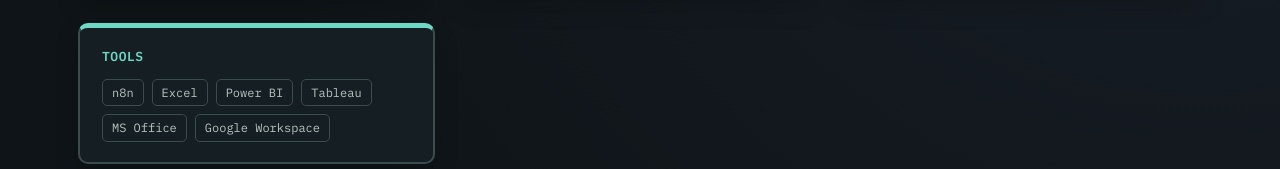
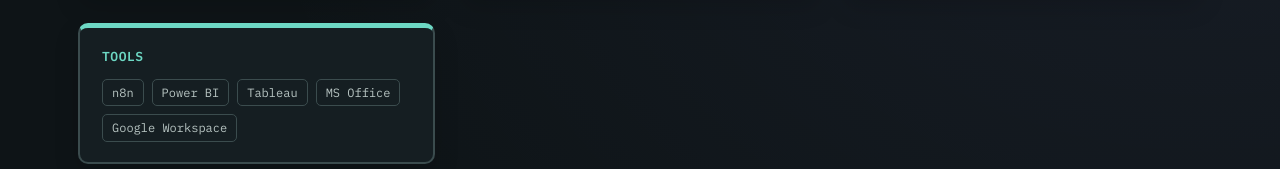
Before and after one commit to PiyushVerma2026/PORTFOLIO, a website: page index.html in a window 1280 px wide. Shown: the part 3447-3616 px from the top of the page. Drawn offline with Linux system fonts and the light colour scheme.

Commit message:
Update index.html

```diff
--- a/index.html
+++ b/index.html
@@ -1116,7 +1116,7 @@
         <div class="skill-card reveal">
           <h3>Tools</h3>
           <div class="tag-row">
-            <span class="tag">n8n</span><span class="tag">Excel</span><span class="tag">Power BI</span><span class="tag">Tableau</span><span class="tag">MS Office</span><span class="tag">Google Workspace</span>
+            <span class="tag">n8n</span><span class="tag">Power BI</span><span class="tag">Tableau</span><span class="tag">MS Office</span><span class="tag">Google Workspace</span>
           </div>
         </div>
       </div>
```
